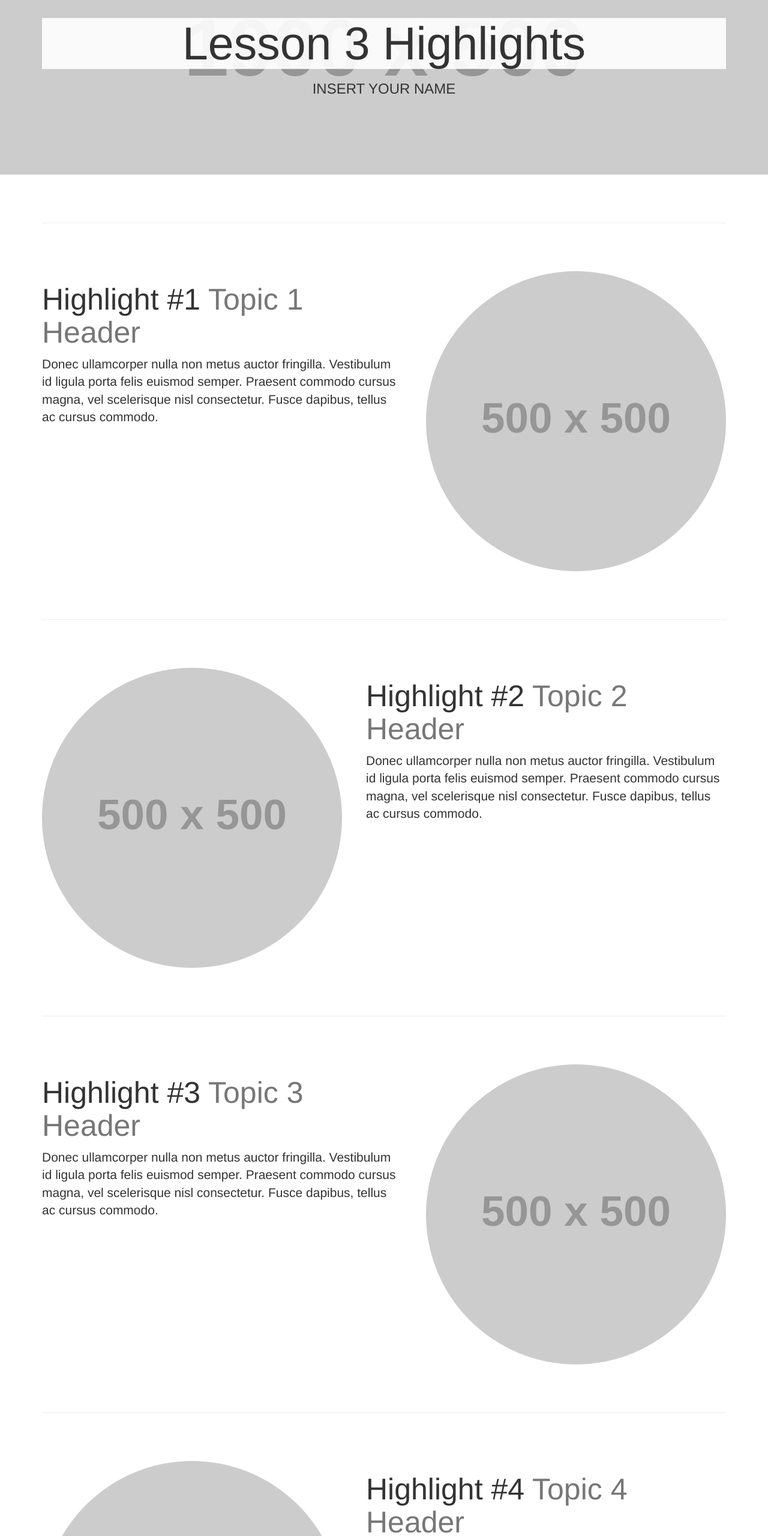
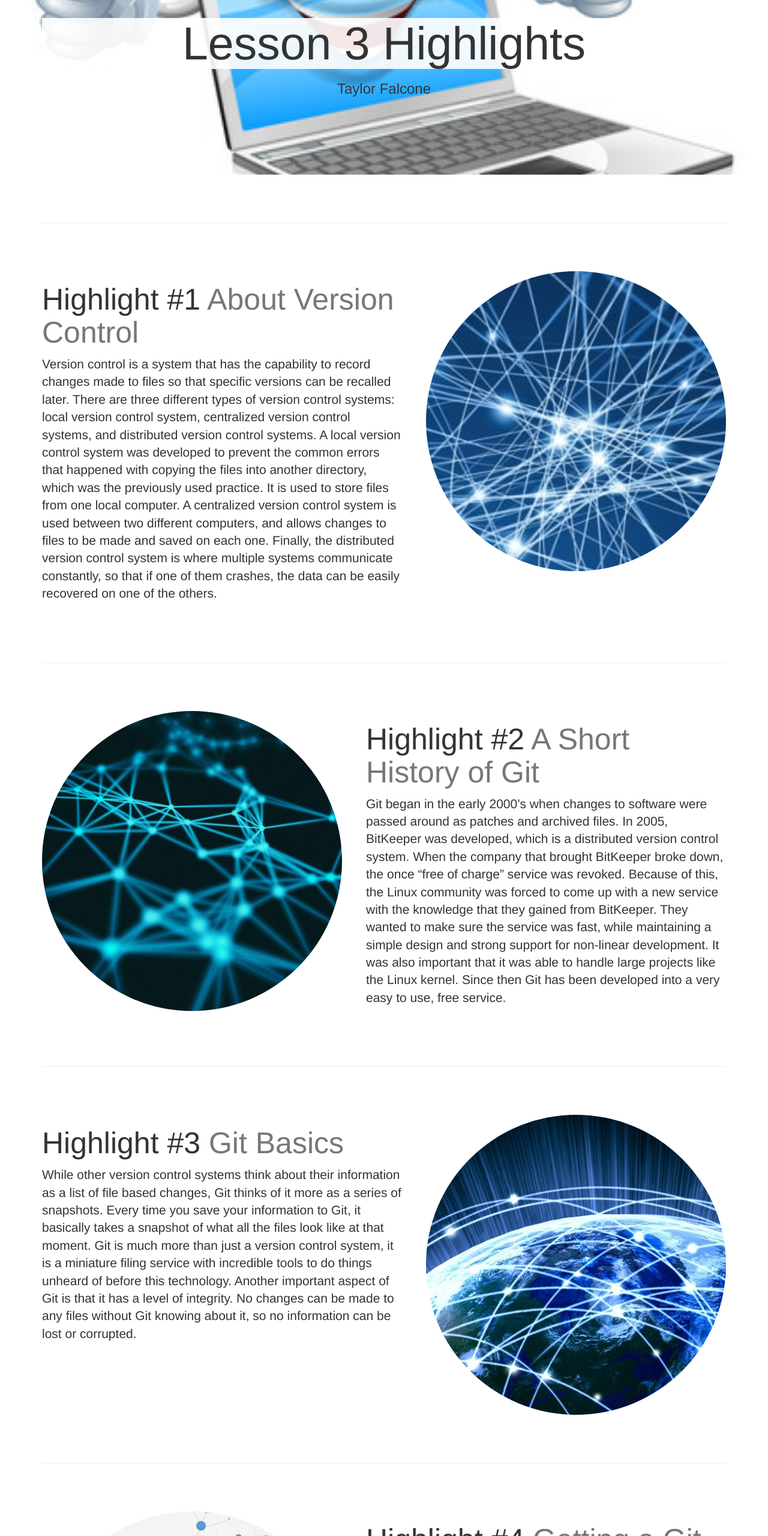
Before and after one commit to taylorfalcone/lesson3_VersionControl, a plain HTML site: page index.html in a window 1280 px wide. Shown: the part 160-2720 px from the top of the page at 60% size. Drawn offline with Linux system fonts and the light colour scheme; placeholder pictures from the web are drawn by us.

Commit message:
Lesson 3 final commit

```diff
--- a/css/one-page-wonder.css
+++ b/css/one-page-wonder.css
@@ -12,7 +12,7 @@ body {
     display: block;
     width: 100%;
     text-align: center;
-    background: url('http://placehold.it/1900x500') no-repeat center center scroll;
+    background: url('../images/header.jpg') no-repeat center center scroll;
     -webkit-background-size: cover;
     -moz-background-size: cover;
     background-size: cover;
--- a/index.html
+++ b/index.html
@@ -11,7 +11,7 @@
     <meta name="description" content="">
     <meta name="author" content="">
 
-    <title>INSERT YOUR NAME</title>
+    <title>Taylor Falcone</title>
 
     <!-- Bootstrap Core CSS -->
     <link href="css/bootstrap.min.css" rel="stylesheet">
@@ -67,7 +67,7 @@
         <div class="headline">
             <div class="container">
                 <h2>Lesson 3 Highlights</h2>
-                <h3>INSERT YOUR NAME</h3>
+                <h3>Taylor Falcone</h3>
             </div>
         </div>
     </header>
@@ -79,55 +79,55 @@
 
         <!-- First Featurette -->
         <div class="featurette" id="topic1">
-            <img class="featurette-image img-circle img-responsive pull-right" src="http://placehold.it/500x500">
+            <img class="featurette-image img-circle img-responsive pull-right" src="images/1.jpg">
             <h2 class="featurette-heading">Highlight #1
-                <span class="text-muted">Topic 1 Header</span>
+                <span class="text-muted">About Version Control</span>
             </h2>
-            <p class="lead">Donec ullamcorper nulla non metus auctor fringilla. Vestibulum id ligula porta felis euismod semper. Praesent commodo cursus magna, vel scelerisque nisl consectetur. Fusce dapibus, tellus ac cursus commodo.</p>
+            <p class="lead">Version control is a system that has the capability to record changes made to files so that specific versions can be recalled later. There are three different types of version control systems: local version control system, centralized version control systems, and distributed version control systems. A local version control system was developed to prevent the common errors that happened with copying the files into another directory, which was the previously used practice. It is used to store files from one local computer. A centralized version control system is used between two different computers, and allows changes to files to be made and saved on each one. Finally, the distributed version control system is where multiple systems communicate constantly, so that if one of them crashes, the data can be easily recovered on one of the others.</p>
         </div>
 
         <hr class="featurette-divider">
 
         <!-- Second Featurette -->
         <div class="featurette" id="topic2">
-            <img class="featurette-image img-circle img-responsive pull-left" src="http://placehold.it/500x500">
+            <img class="featurette-image img-circle img-responsive pull-left" src="images/2.jpg">
             <h2 class="featurette-heading">Highlight #2
-                <span class="text-muted">Topic 2 Header</span>
+                <span class="text-muted">A Short History of Git</span>
             </h2>
-            <p class="lead">Donec ullamcorper nulla non metus auctor fringilla. Vestibulum id ligula porta felis euismod semper. Praesent commodo cursus magna, vel scelerisque nisl consectetur. Fusce dapibus, tellus ac cursus commodo.</p>
+            <p class="lead">Git began in the early 2000’s when changes to software were passed around as patches and archived files. In 2005, BitKeeper was developed, which is a distributed version control system. When the company that brought BitKeeper broke down, the once “free of charge” service was revoked. Because of this, the Linux community was forced to come up with a new service with the knowledge that they gained from BitKeeper. They wanted to make sure the service was fast, while maintaining a simple design and strong support for non-linear development. It was also important that it was able to handle large projects like the Linux kernel. Since then Git has been developed into a very easy to use, free service.</p>
         </div>
 
         <hr class="featurette-divider">
 
         <!-- Third Featurette -->
         <div class="featurette" id="topic3">
-            <img class="featurette-image img-circle img-responsive pull-right" src="http://placehold.it/500x500">
+            <img class="featurette-image img-circle img-responsive pull-right" src="images/3.jpg">
             <h2 class="featurette-heading">Highlight #3
-                <span class="text-muted">Topic 3 Header</span>
+                <span class="text-muted">Git Basics</span>
             </h2>
-            <p class="lead">Donec ullamcorper nulla non metus auctor fringilla. Vestibulum id ligula porta felis euismod semper. Praesent commodo cursus magna, vel scelerisque nisl consectetur. Fusce dapibus, tellus ac cursus commodo.</p>
+            <p class="lead">While other version control systems think about their information as a list of file based changes, Git thinks of it more as a series of snapshots. Every time you save your information to Git, it basically takes a snapshot of what all the files look like at that moment. Git is much more than just a version control system, it is a miniature filing service with incredible tools to do things unheard of before this technology. Another important aspect of Git is that it has a level of integrity. No changes can be made to any files without Git knowing about it, so no information can be lost or corrupted.</p>
         </div>
 
         <hr class="featurette-divider">
 
        <!-- Fourth Featurette -->
         <div class="featurette" id="topic4">
-            <img class="featurette-image img-circle img-responsive pull-left" src="http://placehold.it/500x500">
+            <img class="featurette-image img-circle img-responsive pull-left" src="images/5.jpg">
             <h2 class="featurette-heading">Highlight #4
-                <span class="text-muted">Topic 4 Header</span>
+                <span class="text-muted">Getting a Git Repository</span>
             </h2>
-            <p class="lead">Donec ullamcorper nulla non metus auctor fringilla. Vestibulum id ligula porta felis euismod semper. Praesent commodo cursus magna, vel scelerisque nisl consectetur. Fusce dapibus, tellus ac cursus commodo.</p>
+            <p class="lead">You can obtain a Git repository by either taking an existing local directory and turn it into a Git repository, or you can clone an existing Git repository from somewhere else. Initializing the Git repository looks different depending on what system you’re on, so there are multiple different ways to do it. Essentially, you create a new subdirectory that contains all of your files. However, when someone wants to clone an existing repository, then Git receives a whole copy of nearly all the data that is stored on that server. </p>
         </div>
 
         <hr class="featurette-divider">
 
         <!-- Fifth Featurette -->
         <div class="featurette" id="topic5">
-            <img class="featurette-image img-circle img-responsive pull-right" src="http://placehold.it/500x500">
+            <img class="featurette-image img-circle img-responsive pull-right" src="images/4.jpg">
             <h2 class="featurette-heading">Highlight #5
-                <span class="text-muted">Topic 5 Header</span>
+                <span class="text-muted">Recording Changes to a Repository</span>
             </h2>
-            <p class="lead">Donec ullamcorper nulla non metus auctor fringilla. Vestibulum id ligula porta felis euismod semper. Praesent commodo cursus magna, vel scelerisque nisl consectetur. Fusce dapibus, tellus ac cursus commodo.</p>
+            <p class="lead">When files are uploaded into the Git directory, it displays a list of all of the files, and a list of the “untracked” files as well. You can also track new files that are added into your Git repository. Once the file is tracked it is staged to be committed, and if you commit at this point then the current snapshot is what will be added to the repository. The working files can be modified but sometimes they are not yet staged. In order to stage a file, you are basically adding this file onto the next saved version of your data. There are many other functions that can be performed with the files stored in the Git repository. Each change is saved to the Git directory when pushed through by the user.</p>
         </div>
 
         <hr class="featurette-divider">
```
Also changed, not shown: images/1.jpg (added), images/2.jpg (added), images/3.jpg (added), images/4.jpg (added), images/5.jpg (added), images/header.jpg (added), 1 other file.
